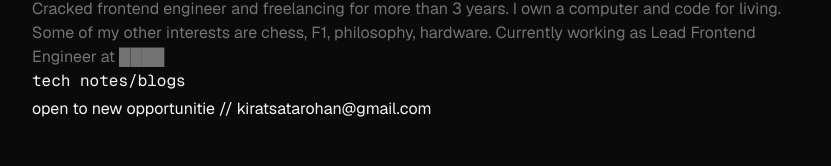
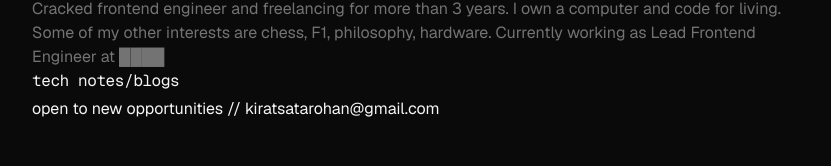
Before and after one commit to rohan-kiratsata/portfolio, a Next.js app: page / in a window 1280 px wide. Shown: the part 151-317 px from the top of the page, without its empty margins (224-1055 px from the left). Built offline with nearby package versions, Linux system fonts and the light colour scheme.

Commit message:
[HOTFIX]

```diff
--- a/src/components/about.tsx
+++ b/src/components/about.tsx
@@ -8,12 +8,12 @@ export default function About() {
     <div>
       <h2 className="heading">about</h2>
       <p className="text-base text-neutral-500">{about}</p>
-      <Link href="https://notes.rohankiratsata.xyz" className="font-mono mt-1 text-neutral-100 hover:text-green-400">
+      <Link href="https://notes.rohankiratsata.xyz" className="font-mono mt-2 tracking-tight text-neutral-100 hover:text-green-400">
       tech notes/blogs
       </Link>
       <p className="text-neutral-100 mt-1">
-        open to new opportunitie //{" "}
-        <Link href="mailto:kiratsatarohan@gmail.com">
+        open to new opportunities //{" "}
+        <Link href="mailto:kiratsatarohan@gmail.com hover:text-green-400">
           kiratsatarohan@gmail.com
         </Link>
       </p>
```
